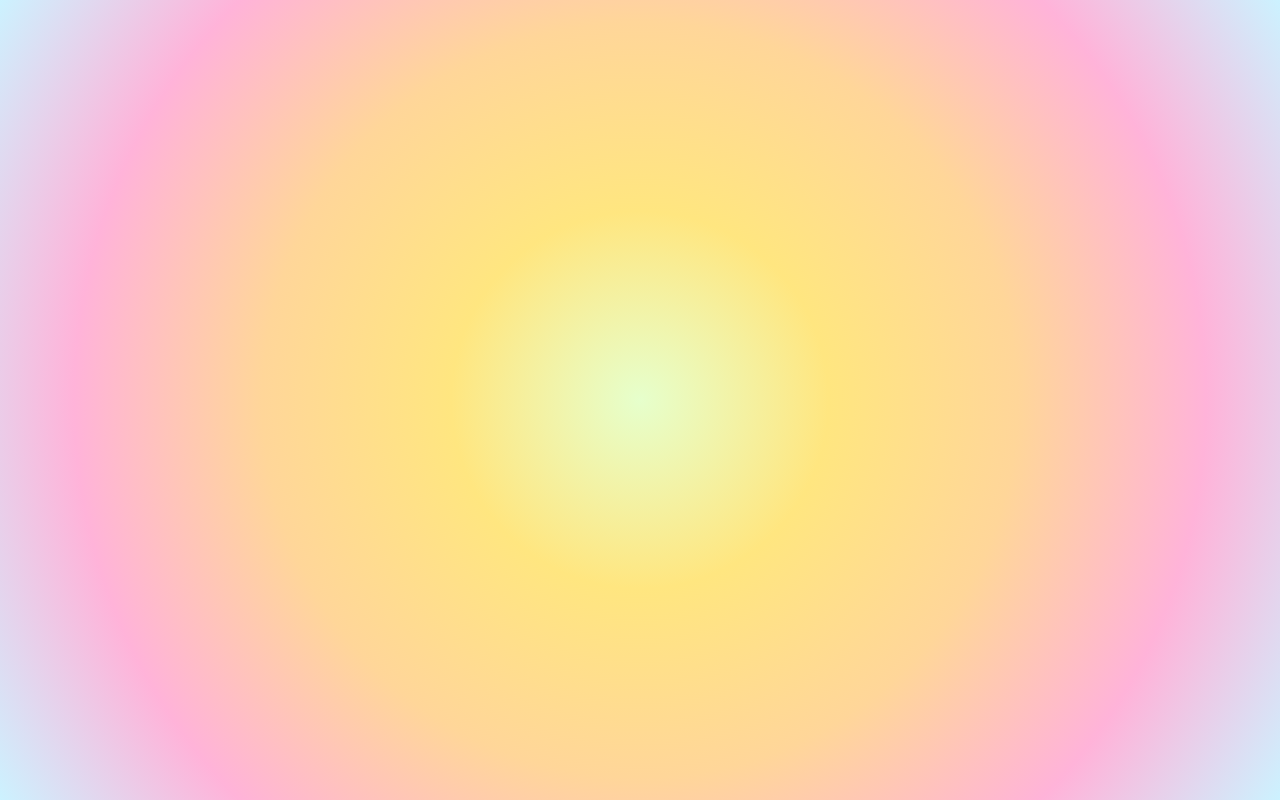
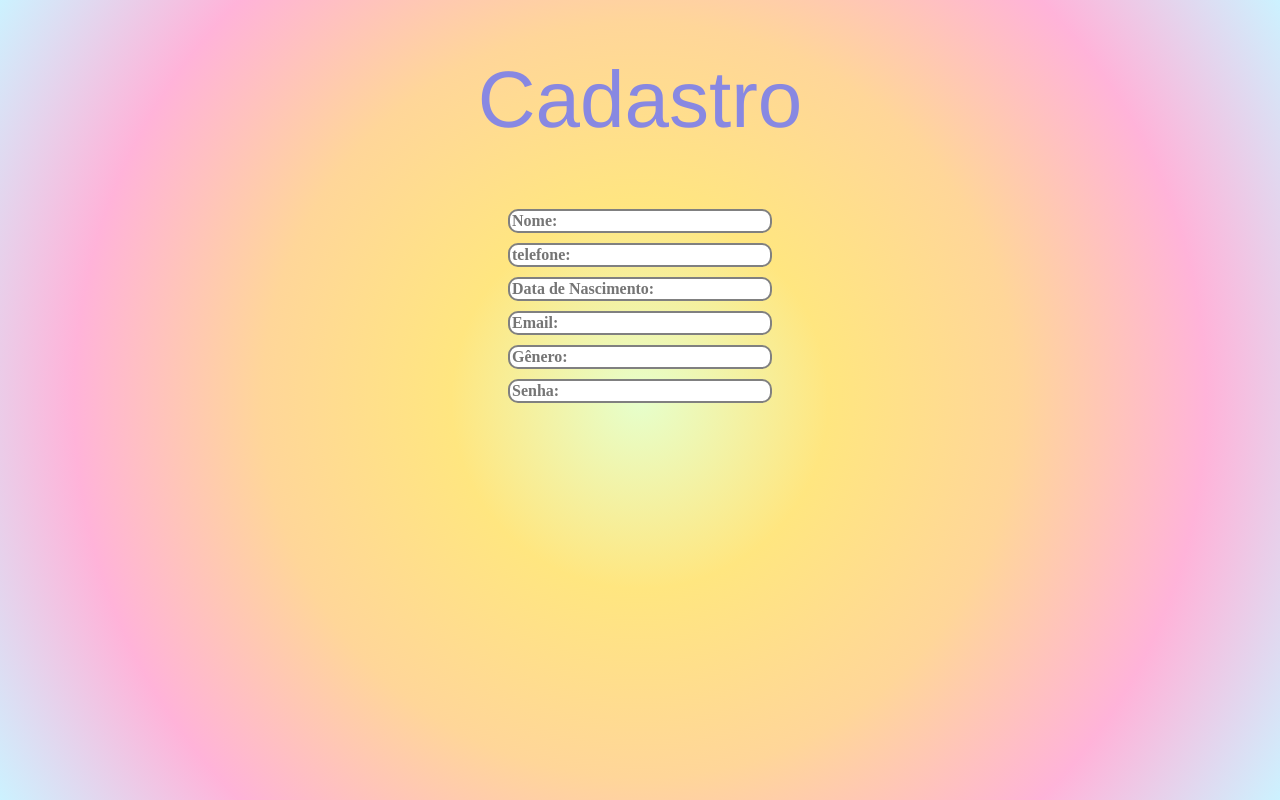
Before and after one commit to GabiPandori/TrabalhoBimestral, a plain HTML site: page pages/cadastro.html in a window 1280 px wide. Drawn offline with Linux system fonts and the light colour scheme.

Commit message:
paginas css

```diff
--- a/pages/cadastro.html
+++ b/pages/cadastro.html
@@ -1,13 +1,19 @@
 <!DOCTYPE html>
-<html lang="en">
+<html lang="pt-br">
 <head>
     <meta charset="UTF-8">
     <meta name="viewport" content="width=device-width, initial-scale=1.0">
     <title>Cadastro</title>
-    <link rel="stylesheet" href="../styles/index.css">
+    <link rel="stylesheet" href="../styles/cadastro.css">
 <script src="../scripts/index.js" defer></script>
 </head>
 <body>
-
+    <h1 class="titulo sevillana-regular">Cadastro</h1>
+    <input class='alice' placeholder="Nome:" type="text">
+    <input class='alice' placeholder="telefone:" type="text">
+    <input class='alice' placeholder="Data de Nascimento:"type="text">
+    <input class='alice' placeholder="Email: "type="text">
+    <input class='alice' placeholder="Gênero: "type="text">
+    <input class='alice' placeholder="Senha: "type="text">
 </body>
 </html>
--- /dev/null
+++ b/styles/cadastro.css
@@ -0,0 +1,42 @@
+.titulo{
+    text-align: center;
+    color: rgb(136, 136, 226);
+    font-size: 80px;
+    font-family: 'Franklin Gothic Medium', 'Arial Narrow', Arial, sans-serif;
+    font-weight: 400;
+    font-style: normal;
+
+}
+
+.alice {
+    font-family: "Alice", serif;
+    font-weight: 800;
+    font-style: normal;
+    font-size: 1rem;
+  }
+
+body{
+    display: flex;
+    flex-direction: column;
+    align-items: center;
+    gap: 10px;
+    font-family: 'Franklin Gothic Medium', 'Arial Narrow', Arial, sans-serif;
+    margin: 0;
+    height: 100vh;
+    background: radial-gradient(
+        circle at center,
+        #e6ffcc,
+        #ffe680,
+        #ffd699,
+        #ffb3d9,
+        #ccf2ff
+    );
+    background-attachment: fixed;
+}
+input{
+    border: 2px solid gray;
+    border-radius: 10px;
+    display: flex;
+    width: 20%;
+
+}
--- a/styles/index.css
+++ b/styles/index.css
@@ -13,17 +13,16 @@ body {
     background-attachment: fixed;
 }
 
-#titulo{
+.titulo{
     text-align: center;
     color: rgb(136, 136, 226);
     font-size: 80px;
+    font-family: "Sevillana", cursive, Verdana, Geneva, Tahoma, sans-serif;
+    font-weight: 400;
+    font-style: normal;
 
 }
-.sevillana-regular {
-  font-family: "Sevillana", cursive, Verdana, Geneva, Tahoma, sans-serif;
-  font-weight: 400;
-  font-style: normal;
-}
+
 .container {
   display: flex;
   flex-direction: column;
```
Also changed, not shown: pages/funcionalidades.html (+1 -1 lines), styles/funcionalidades.css (added), styles/login.css (added).
